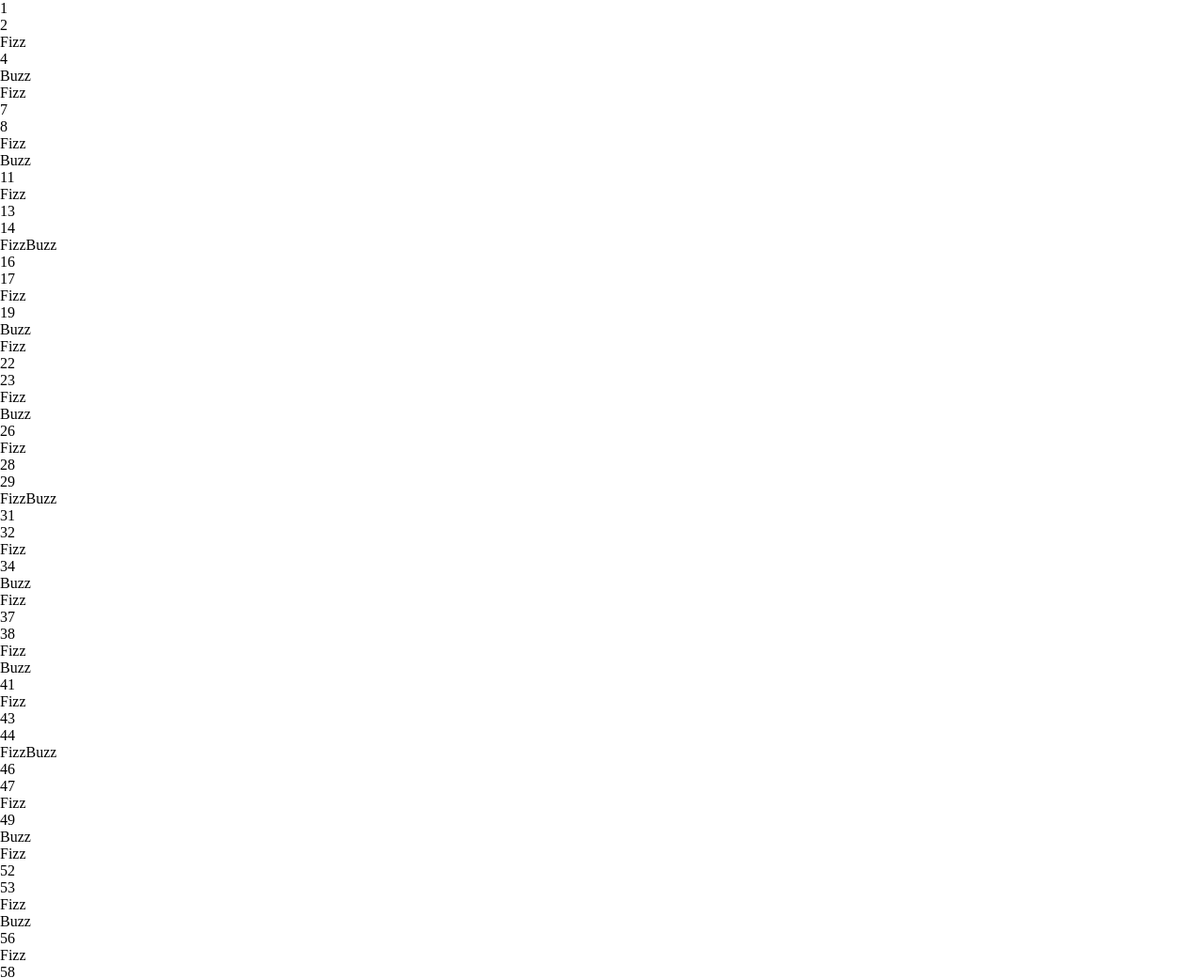
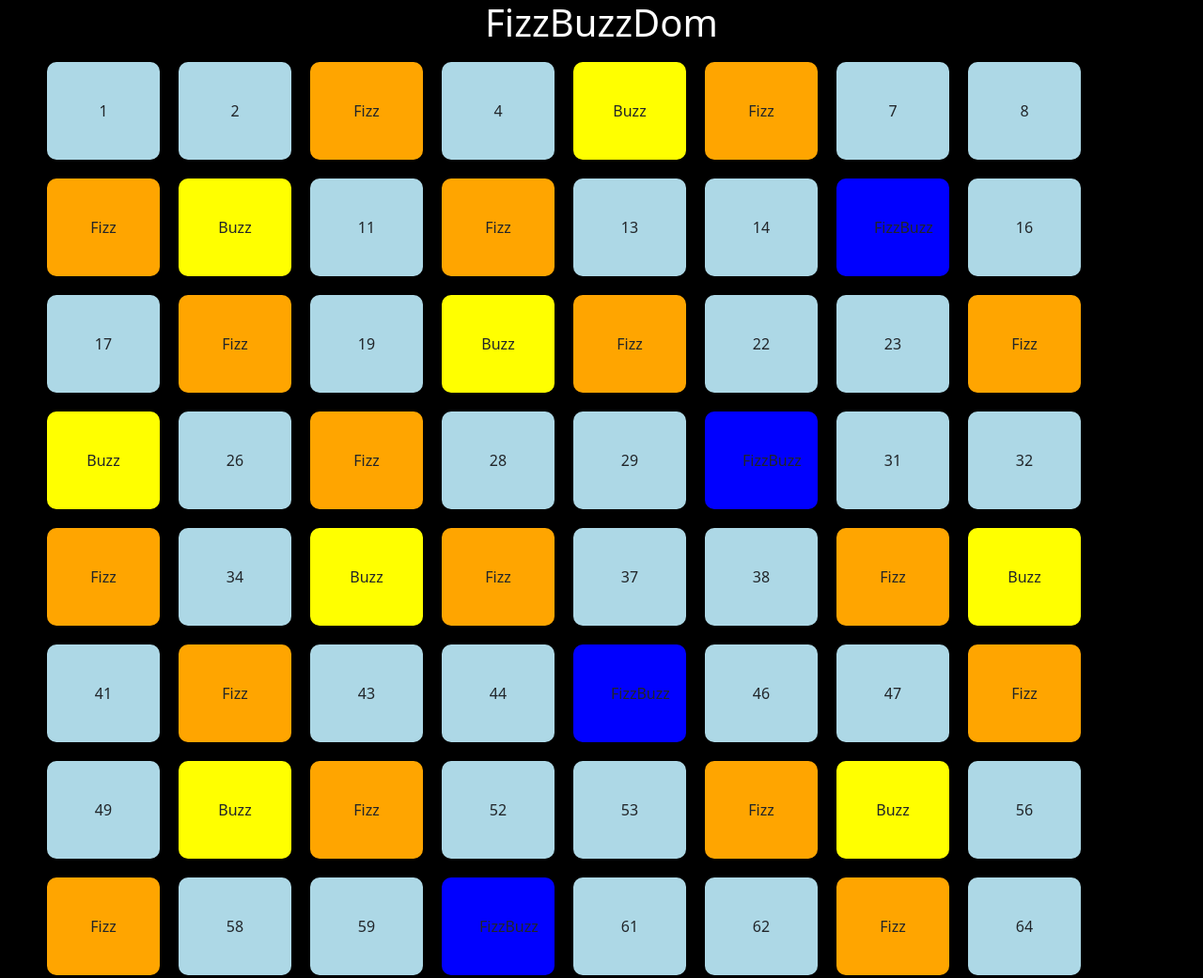
Before and after one commit to StefanoGrassoSG/js-fizzbuzz, a plain HTML site: page index.html in a window 1280 px wide. Shown: the top 1041 px of the page at 94% size. Drawn offline with nearby package versions, Linux system fonts and the light colour scheme.

Commit message:
finish style

```diff
--- a/css/style.css
+++ b/css/style.css
@@ -7,3 +7,49 @@
     padding: 0;
     box-sizing: border-box;
 }
+
+/***************
+    GENERAL
+***************/
+
+body {
+    background-color: black;
+}
+
+.my-container {
+    max-width: 1200px;
+    margin: auto;
+}
+
+.container h1 {
+    text-align: center;
+    color: red;
+    font-size: 75px;
+}
+
+#numlist  {
+    display: flex;
+    flex-wrap: wrap;
+}
+
+#numlist > * {
+    border-radius: 10px;
+    padding: 40px;
+    margin: 10px;
+    width: calc(100% / 10);
+}
+
+.bgblue {
+    background-color: blue;
+}
+
+.bgorange {
+    background-color: orange;
+}
+
+.bgyellow {
+    background-color: yellow;
+}
+.bglightblue {
+    background-color: lightblue;
+}
--- a/index.html
+++ b/index.html
@@ -3,17 +3,25 @@
     <head>
         <meta charset="UTF-8">
         <meta name="viewport" content="width=device-width, initial-scale=1.0">
-        <title>Document</title>
+        <title>FizzBuzzDom</title>
+        <!--Bootstrap-->
+        <link href="https://cdn.jsdelivr.net/npm/bootstrap@5.3.0/dist/css/bootstrap.min.css" rel="stylesheet" integrity="sha384-9ndCyUaIbzAi2FUVXJi0CjmCapSmO7SnpJef0486qhLnuZ2cdeRhO02iuK6FUUVM" crossorigin="anonymous">
         <!--CSS-->
         <link rel="stylesheet" href="css/style.css">
     </head>
     <body>
 
+        <div class="my-container">
+            <h1 class="text-center text-white">
+                FizzBuzzDom
+            </h1>
 
+            <div id="numlist" class="text-center">
 
-        <ul id="numlist">
+            </div>
 
-        </ul>
+        </div>
+
 
 
 
--- a/js/script.js
+++ b/js/script.js
@@ -7,26 +7,30 @@ const ul = document.querySelector('#numlist');
 for (i; i <= 100; i++) {
 
     if (i % 3 == 0 && i % 5 == 0) {
-        const li = document.createElement('li');
+        const li = document.createElement('div');
         li.innerHTML = 'FizzBuzz';
         ul.append(li);
+        li.className += 'bgblue';
     }
 
     else if (i % 3 == 0) {
-        const li = document.createElement('li');
+        const li = document.createElement('div');
         li.innerHTML = 'Fizz';
         ul.append(li);
+        li.className += 'bgorange';
     }
 
     else if (i % 5 == 0) {
-        const li = document.createElement('li');
+        const li = document.createElement('div');
         li.innerHTML = 'Buzz';
         ul.append(li);
+        li.className += 'bgyellow';
     }
 
     else {
-        const li = document.createElement('li');
+        const li = document.createElement('div');
         li.innerHTML = i;
         ul.append(li);
+        li.className += 'bglightblue';
     }
 };
```
